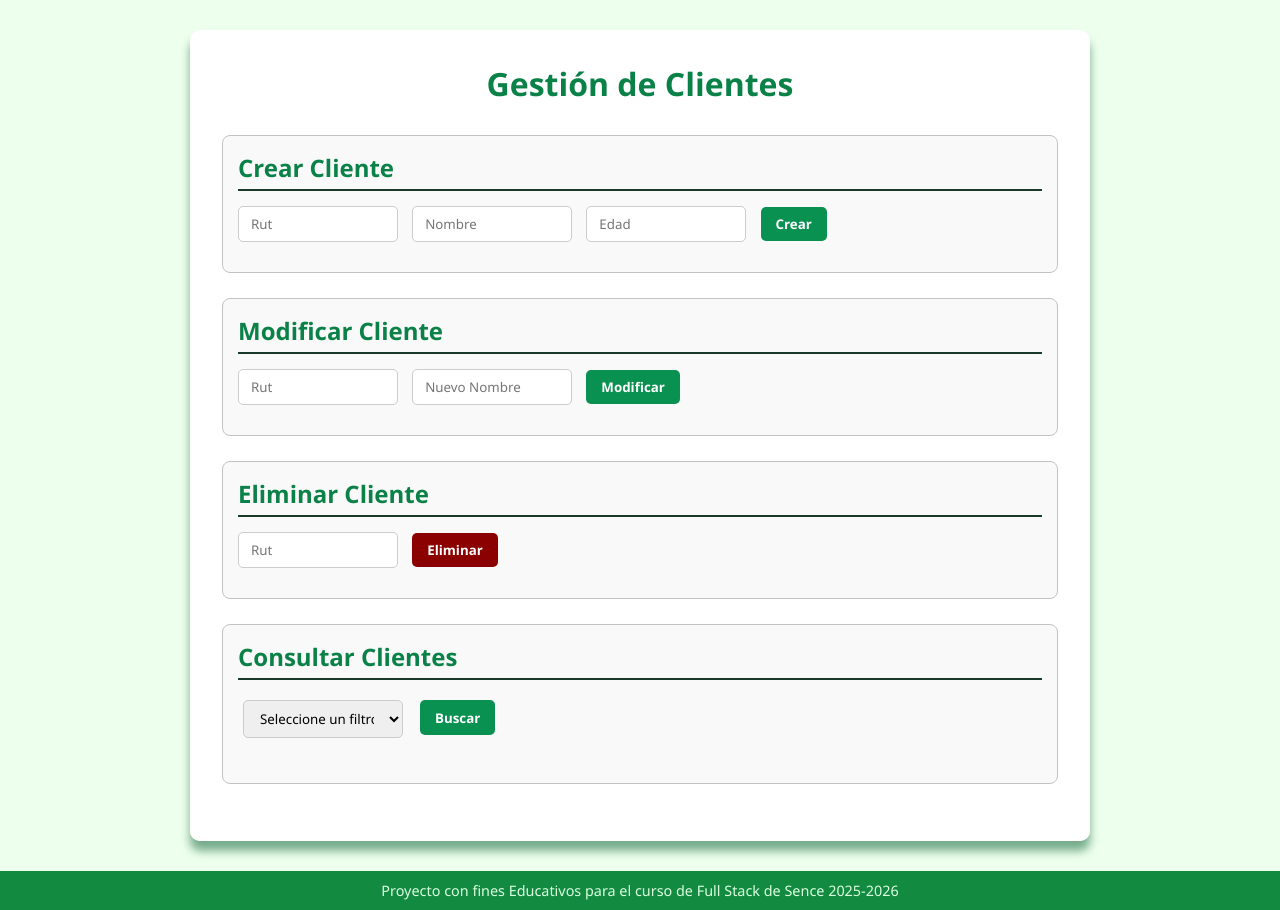
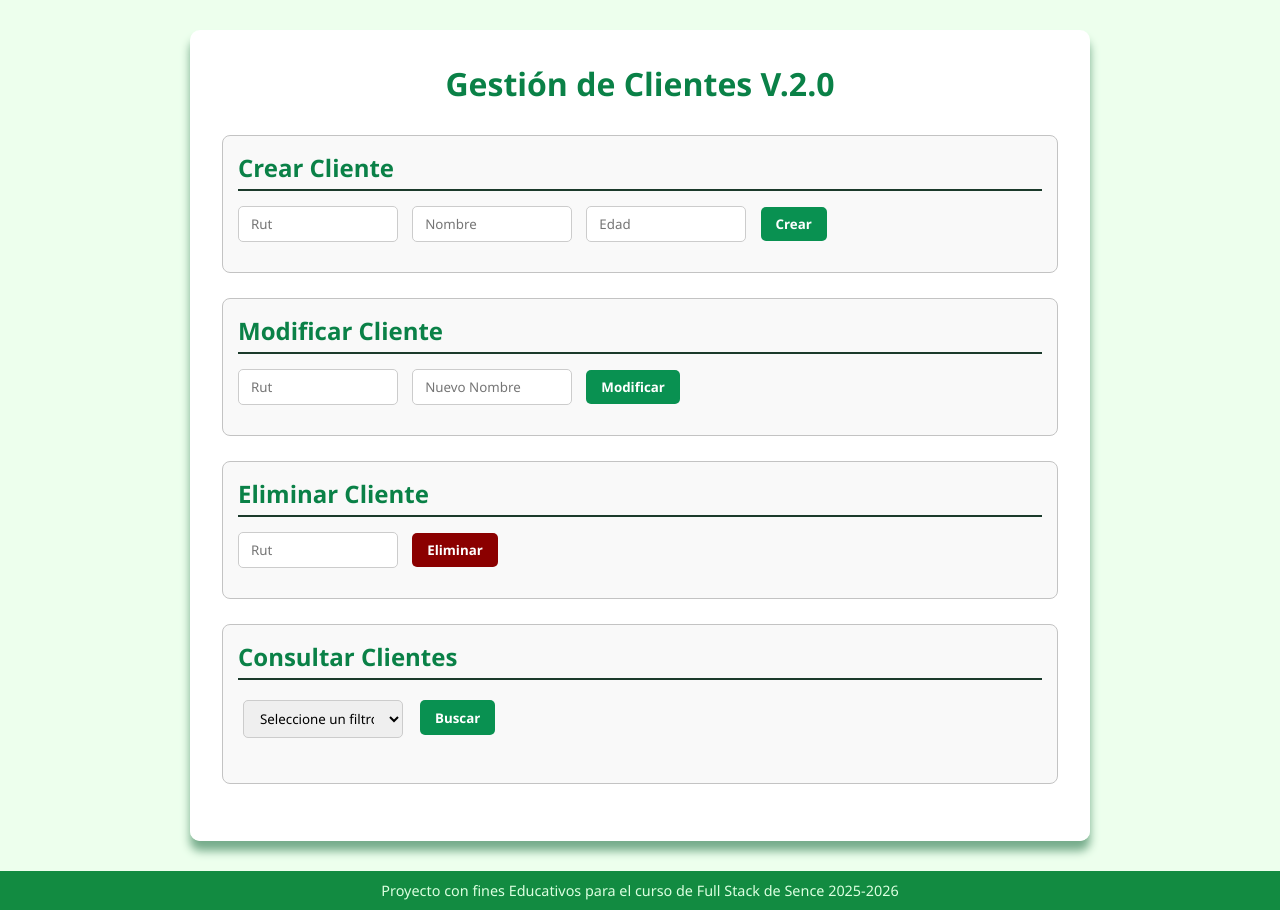
Before and after one commit to AlvarezF7/M7-3-consultas-parametrizadas-part2, a website: page public/index.html in a window 1280 px wide. Drawn offline with Linux system fonts and the light colour scheme.

Commit message:
modifica h1

```diff
--- a/public/index.html
+++ b/public/index.html
@@ -8,7 +8,7 @@
 </head>
 <body>
 <div id="container">
-    <h1>Gestión de Clientes</h1>
+    <h1>Gestión de Clientes V.2.0</h1>
 
     <!-- CREAR -->
     <section id="uno">
```
